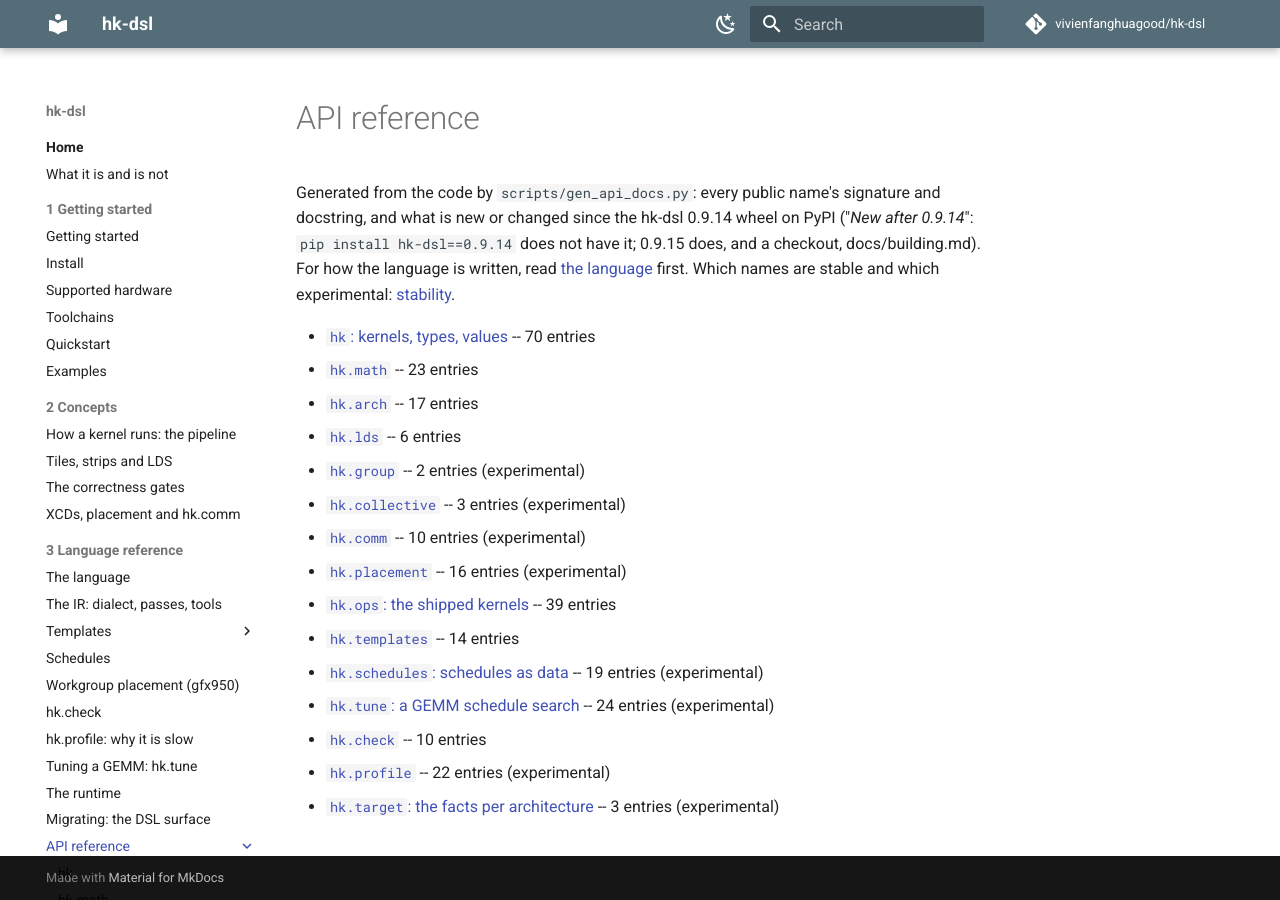
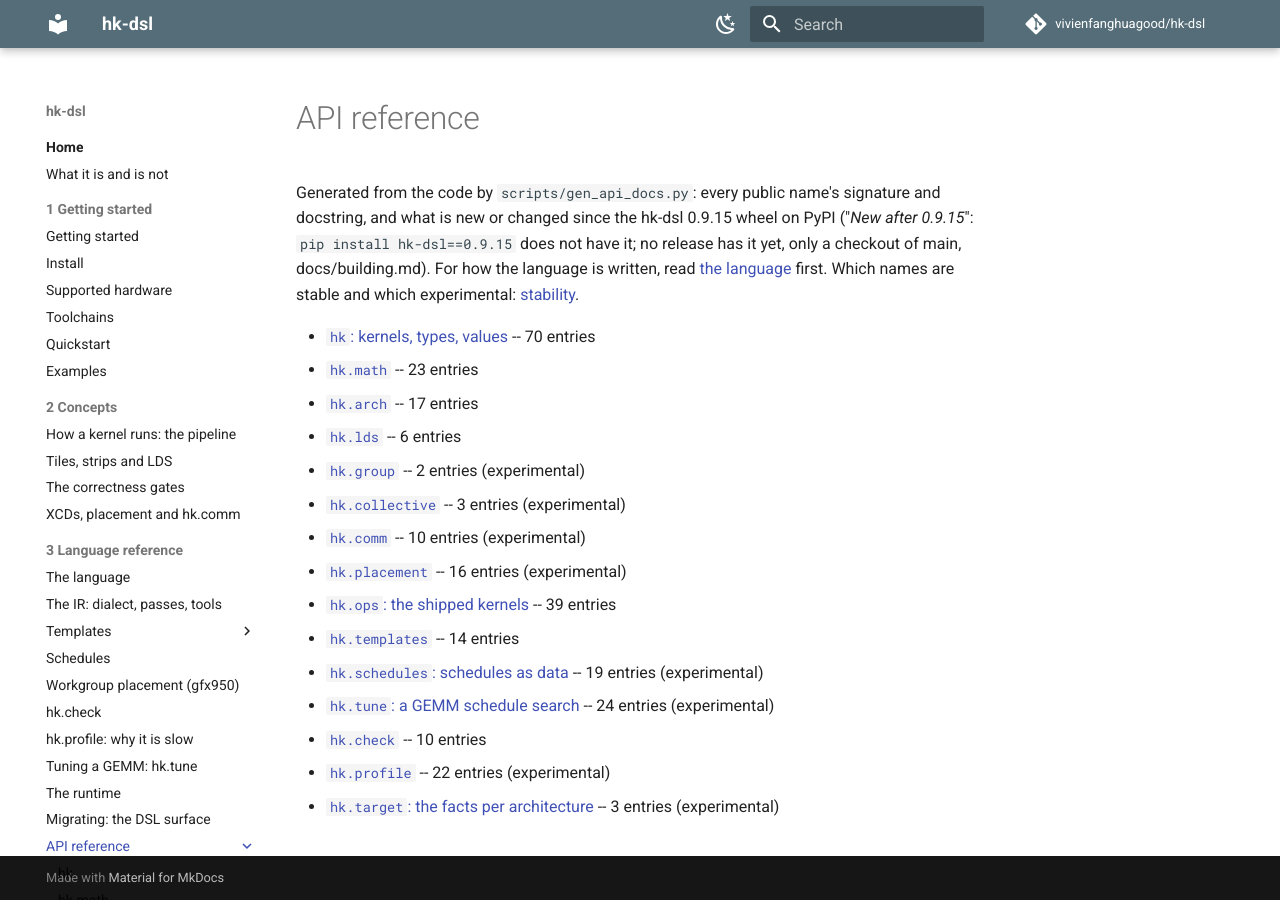
Before and after one commit to vivienfanghuagood/hk-dsl, an MkDocs documentation site: the page built from docs/api/README.md, in a window 1280 px wide. Built offline with MkDocs 1.6.1 and Material for MkDocs 9.7.7, drawn with Linux system fonts in a browser that asks for light colours; comment, search, counter and statistics services are not loaded.

Commit message:
post-release 0.9.15: API marks against the 0.9.15 wheel, RELEASE = None, CHANGELOG Unreleased
As #330 for 0.9.14: scripts/api_baseline_0.9.15.json from the v0.9.15 cp310 wheel; PYPI = "0.9.15",
RELEASE = None, regenerated; test_api_docs against 0.9.15; llms.txt, the skill and docs/README:
marks are New after 0.9.15, main only; an empty ## Unreleased at the top of CHANGELOG.

Co-Authored-By: Claude <noreply@anthropic.com>

```diff
--- a/docs/api/README.md
+++ b/docs/api/README.md
@@ -2,7 +2,7 @@
 
 # API reference
 
-Generated from the code by `scripts/gen_api_docs.py`: every public name's signature and docstring, and what is new or changed since the hk-dsl 0.9.14 wheel on PyPI ("*New after 0.9.14*": `pip install hk-dsl==0.9.14` does not have it; 0.9.15 does, and a checkout, docs/building.md). For how the language is written, read [the language](../language.md) first. Which names are stable and which experimental: [stability](../stability.md).
+Generated from the code by `scripts/gen_api_docs.py`: every public name's signature and docstring, and what is new or changed since the hk-dsl 0.9.15 wheel on PyPI ("*New after 0.9.15*": `pip install hk-dsl==0.9.15` does not have it; no release has it yet, only a checkout of main, docs/building.md). For how the language is written, read [the language](../language.md) first. Which names are stable and which experimental: [stability](../stability.md).
 
 - [`hk`: kernels, types, values](hk.md) -- 70 entries
 - [`hk.math`](hk.math.md) -- 23 entries
--- a/llms.txt
+++ b/llms.txt
@@ -68,7 +68,7 @@ It traces and runs on both GPUs, ragged shapes (100x1000) included; `hk.check` t
 
 ## Pitfalls
 
-- The docs describe main; `pip install hk-dsl` is 0.9.15 (check `hk.__version__`). The API reference marks what is *New after 0.9.14*: in 0.9.15, not in 0.9.14. 0.8.0 added, and 0.7.0 lacks, workgroup placement (`hk.kernel(placement=)`, `hk.Placement`, `hk.arch.xcd_count`), `hk.map_cpp`, the strip ops and element exchange. 0.6.0's synchronous `g.load` / `g.store` on gfx950 read and write past a partial last tile; 0.7.0's do not.
+- The docs describe main; `pip install hk-dsl` is 0.9.15 (check `hk.__version__`). The API reference marks what is *New after 0.9.15*: on main only, in no release yet. 0.8.0 added, and 0.7.0 lacks, workgroup placement (`hk.kernel(placement=)`, `hk.Placement`, `hk.arch.xcd_count`), `hk.map_cpp`, the strip ops and element exchange. 0.6.0's synchronous `g.load` / `g.store` on gfx950 read and write past a partial last tile; 0.7.0's do not.
 - Positional kernel parameters are tensors (`hk.Tensor[dtype]`, 4-D `(batch, depth, rows, cols)`; a 2-D tensor is `(rows, cols)`). Constexprs are keyword-only with a default, baked into the source: a new value is a new compile.
 - The transcendental math (gelu, dgelu, sqrt, rsqrt, silu) is fp32-only: load 16-bit data into an fp32 tile or strip (the load converts) and store it back (the store converts). `hk.math.gelu` is `F.gelu(x, approximate="tanh")`, not the erf default.
 - A strip's columns are whole chunks of `wave x run` (32 x run on gfx1100, 64 x run on gfx950): `CW=512` with `run=8` fits both. Read the wave from `hk.arch.target().wave` when a plan depends on it.
```
Also changed, not shown: CHANGELOG.md (+2 -0 lines), docs/README.md (+1 -1 lines), skills/hk-kernel/SKILL.md (+2 -2 lines), 4 other files.
